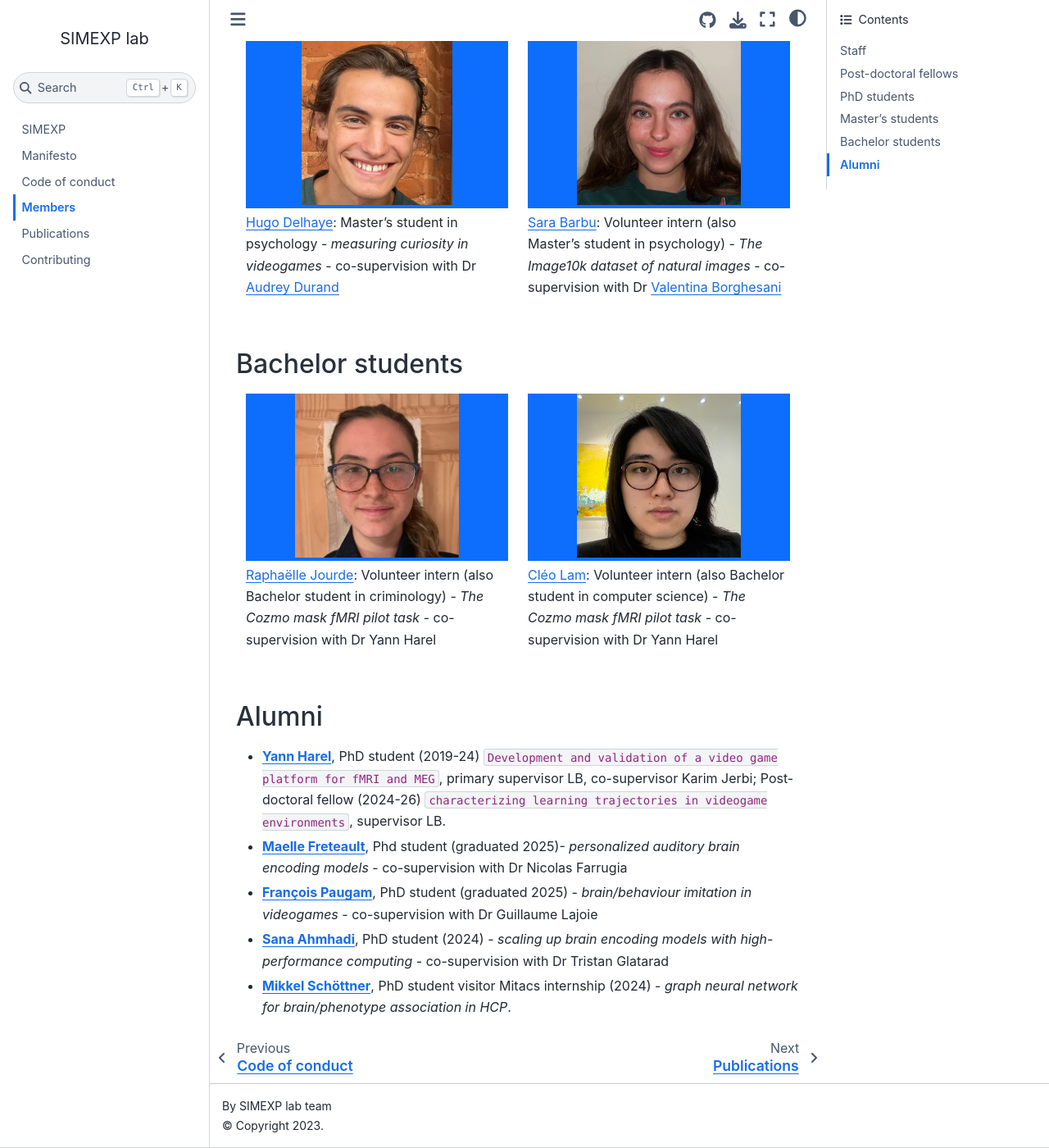
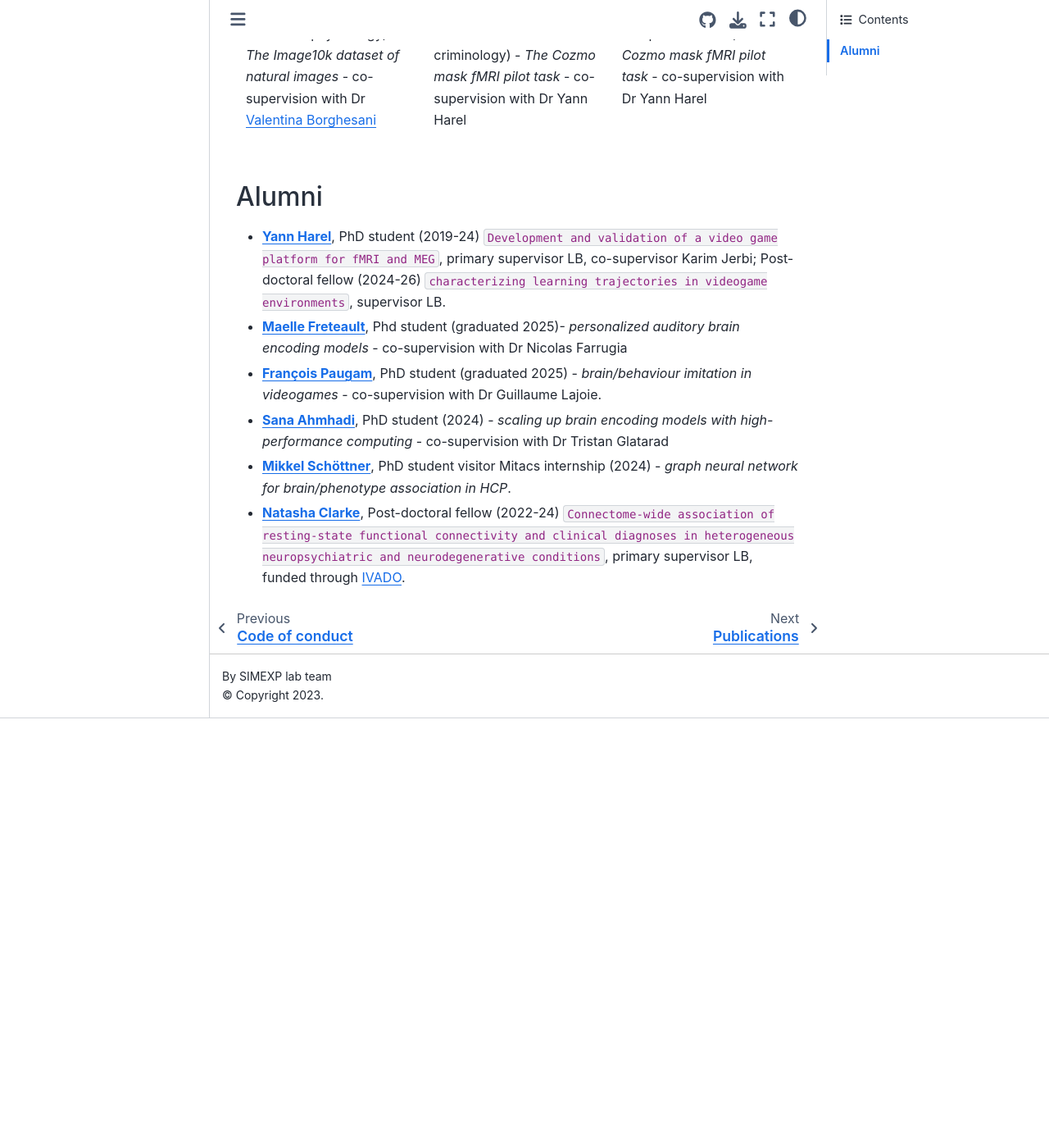
Before and after one commit to SIMEXP/simexp.github.io, a Jupyter Book: the page built from content/members.md, in a window 1280 px wide and 1400 px high, scrolled down 1507 px. Shown: the whole window at 82% size. Built offline with Jupyter Book 1.0.4 settings and Sphinx 7.4.7 and the Sphinx Book theme 1.1.4, drawn with Linux system fonts in a browser that asks for light colours; after the commit the page ends 2383 px from its top, so only the background shows below that; some of the changed text lies outside the part shown.

Commit message:
Adding Dr Natasha Clarke as an alumni.

````diff
--- a/content/members.md
+++ b/content/members.md
@@ -1,6 +1,4 @@
 # Members
-
-## Staff
 
 ::::{grid}
 
@@ -44,12 +42,6 @@
 [Marie St-Laurent](https://github.com/MarieStLaurent): Data scientist
 :::
 
-::::
-
-## Post-doctoral fellows
-
-::::{grid}
-
 :::{grid-item}
 ```{image} ../images/profile_haoting.jpg
 :alt: profile
@@ -79,10 +71,7 @@
 ```
 [Elizabeth Dupre](https://github.com/emdupre): Post-doctoral fellow - _finding shared functional patterns via alignment techniques_
 :::
-::::
 
-## PhD students
-::::{grid}
 :::{grid-item}
 ```{image} ../images/profile_maximilien.jpg
 :alt: profile
@@ -113,10 +102,6 @@
 [Pravish Sainath](https://pravishsainath.wixsite.com/mysite): Phd student - _brain alignment in memory models_ - co-supervision with Dr [Guillaume Lajoie](https://guillaumelajoie.com/)
 :::
 
-::::
-
-## Master's students
-::::{grid}
 :::{grid-item}
 ```{image} ../images/profile_hugo.jpg
 :alt: profile
@@ -136,11 +121,6 @@
 ```
 [Sara Barbu](https://github.com/SaraBarbu): Volunteer intern (also Master's student in psychology) - _The Image10k dataset of natural images_ - co-supervision with Dr [Valentina Borghesani](https://valentina.borghesani.org/)
 :::
-
-::::
-
-## Bachelor students
-::::{grid}
 
 :::{grid-item}
 ```{image} ../images/profile_raphaelle.jpg
@@ -167,6 +147,7 @@
 ## Alumni
  * [**Yann Harel**](https://www.linkedin.com/in/yann-harel-877017127/), PhD student (2019-24) `Development and validation of a video game platform for fMRI and MEG`, primary supervisor LB, co-supervisor Karim Jerbi; Post-doctoral fellow (2024-26) `characterizing learning trajectories in videogame environments`, supervisor LB.
  * [**Maelle Freteault**](https://github.com/maelleF), Phd student (graduated 2025)- _personalized auditory brain encoding models_ - co-supervision with Dr Nicolas Farrugia
- * [**François Paugam**](https://www.linkedin.com/in/françois-paugam-b1835910b/), PhD student (graduated 2025) - _brain/behaviour imitation in videogames_ - co-supervision with Dr Guillaume Lajoie
+ * [**François Paugam**](https://www.linkedin.com/in/françois-paugam-b1835910b/), PhD student (graduated 2025) - _brain/behaviour imitation in videogames_ - co-supervision with Dr Guillaume Lajoie.
  * [**Sana Ahmhadi**](https://www.linkedin.com/in/sana-ahmadi/), PhD student (2024) - _scaling up brain encoding models with high-performance computing_ - co-supervision with Dr Tristan Glatarad
  * [**Mikkel Schöttner**](https://www.linkedin.com/in/mikkel-schoettner/), PhD student visitor Mitacs internship (2024) - _graph neural network for brain/phenotype association in HCP_.
+ * [**Natasha Clarke**](https://www.linkedin.com/in/natasha-clarke-48176864/), Post-doctoral fellow (2022-24) `Connectome-wide association of resting-state functional connectivity and clinical diagnoses in heterogeneous neuropsychiatric and neurodegenerative conditions`, primary supervisor LB, funded through [IVADO](https://ivado.ca/en/).
````
